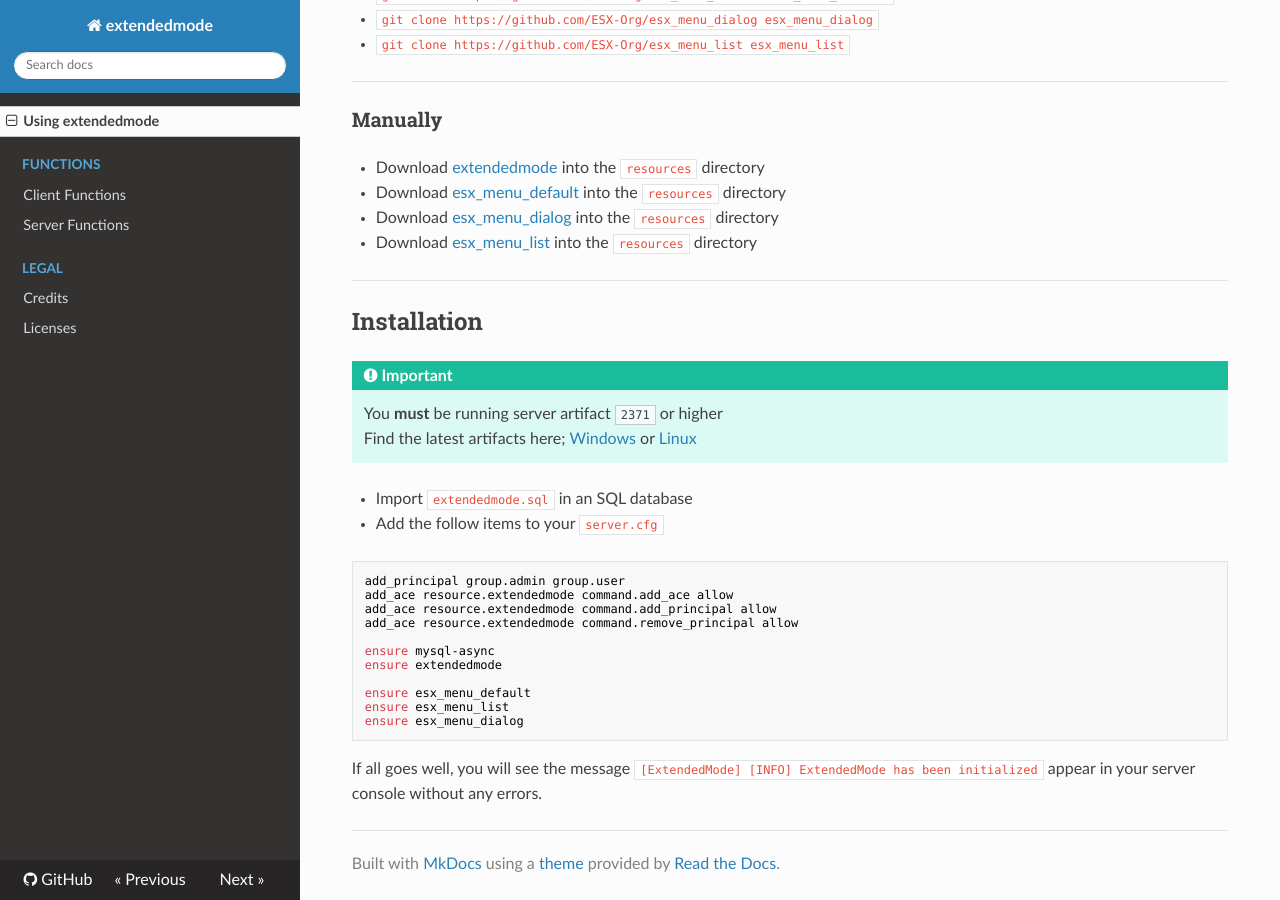
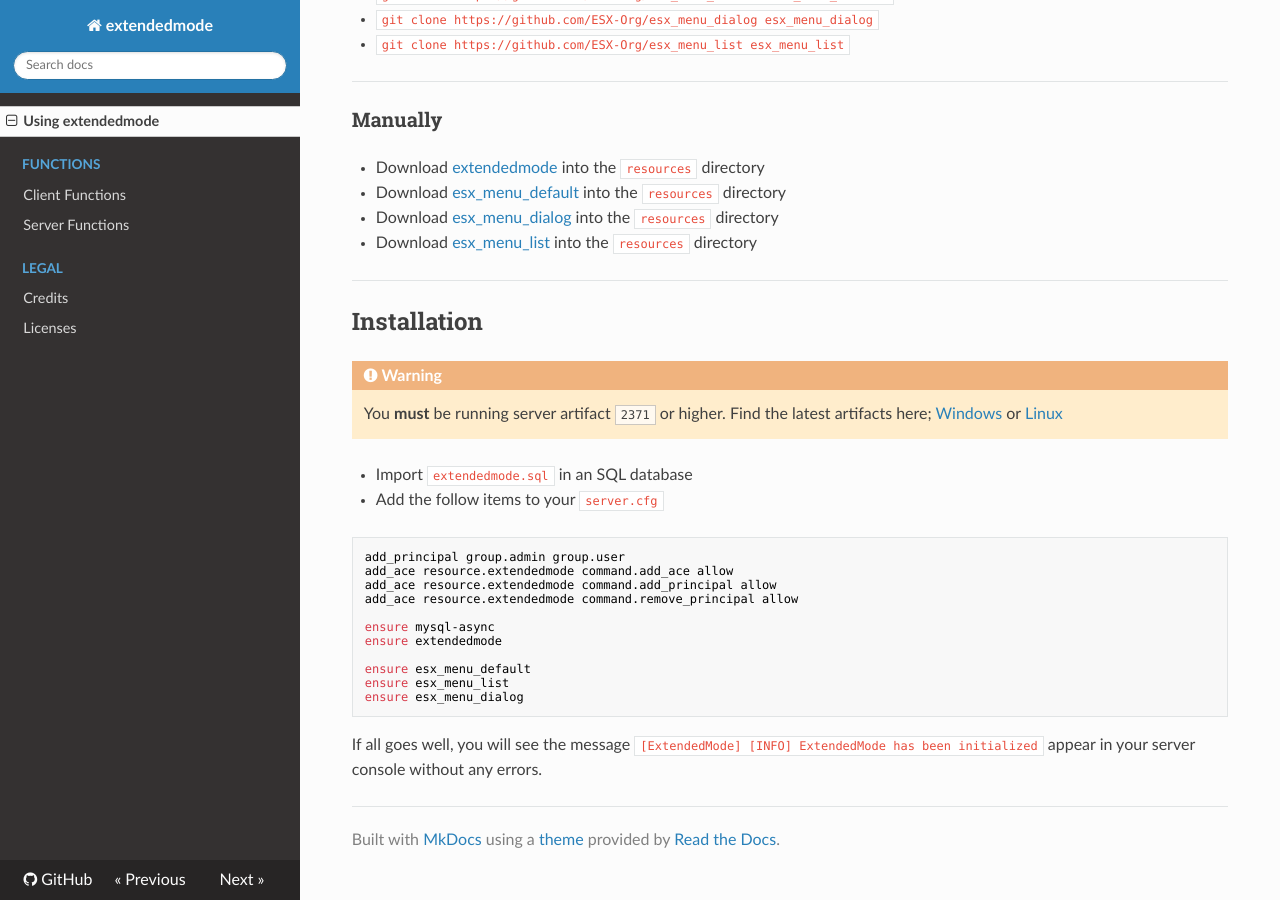
Before and after one commit to EmiyLewis/docs-site, an MkDocs documentation site: the page built from docs/Using extendedmode.md, in a window 1280 px wide and 900 px high, scrolled down 603 px. Built offline with MkDocs 1.6.1, drawn with Linux system fonts in a browser that asks for light colours; nearby versions of some CDN libraries.

Commit message:
Change a note to a warning

```diff
--- a/docs/Using extendedmode.md
+++ b/docs/Using extendedmode.md
@@ -35,9 +35,8 @@ While it is recommended that you organise your resources into sub directories, F
 
 ## Installation
 
-!!! IMPORTANT
-    You **must** be running server artifact `2371` or higher
-	Find the latest artifacts here; [Windows](https://runtime.fivem.net/artifacts/fivem/build_server_windows/master/) or [Linux](https://runtime.fivem.net/artifacts/fivem/build_proot_linux/master/)
+!!! warning
+    You **must** be running server artifact `2371` or higher. Find the latest artifacts here; [Windows](https://runtime.fivem.net/artifacts/fivem/build_server_windows/master/) or [Linux](https://runtime.fivem.net/artifacts/fivem/build_proot_linux/master/)
 
 - Import `extendedmode.sql` in an SQL database
 - Add the follow items to your `server.cfg`
```
